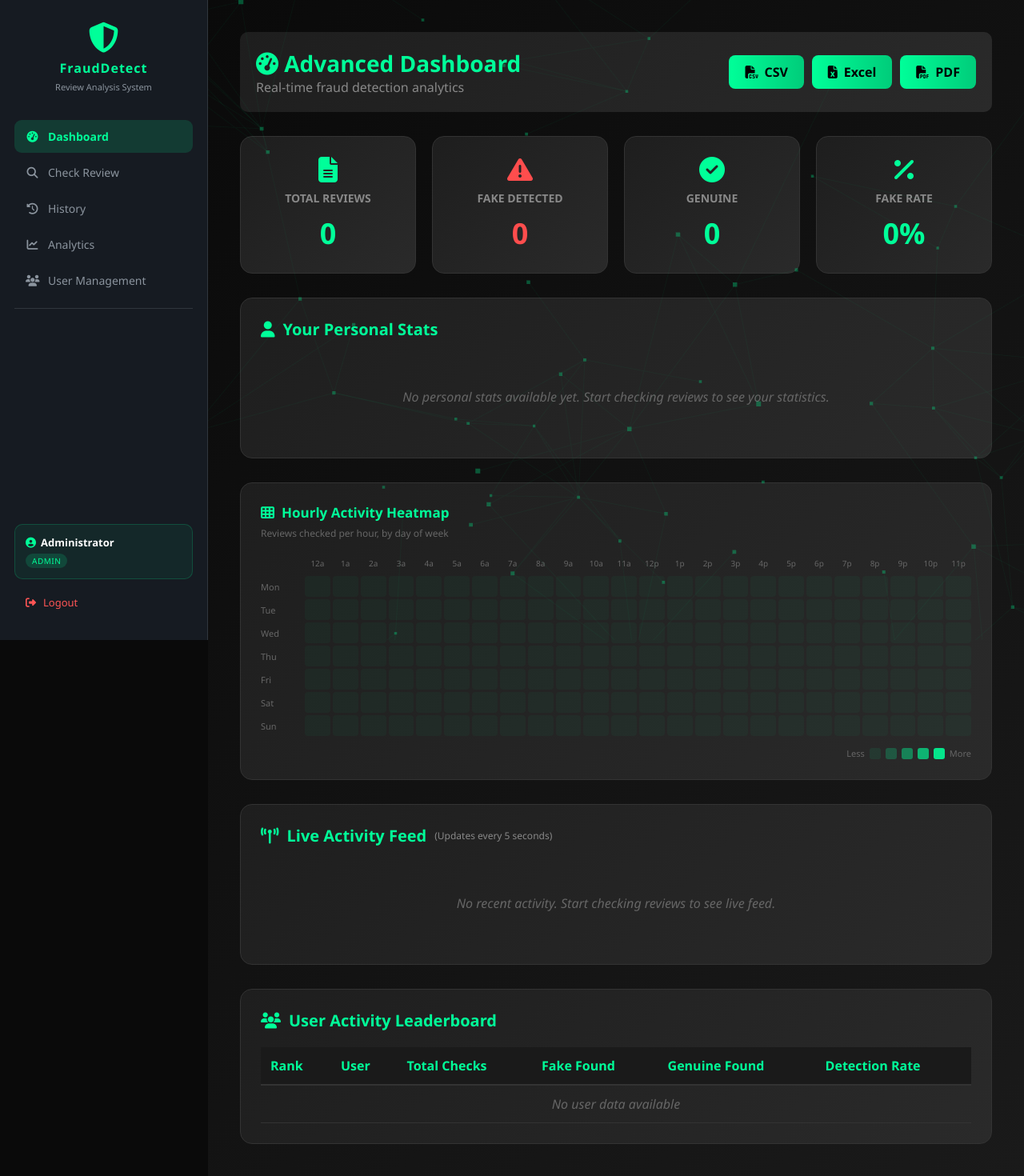
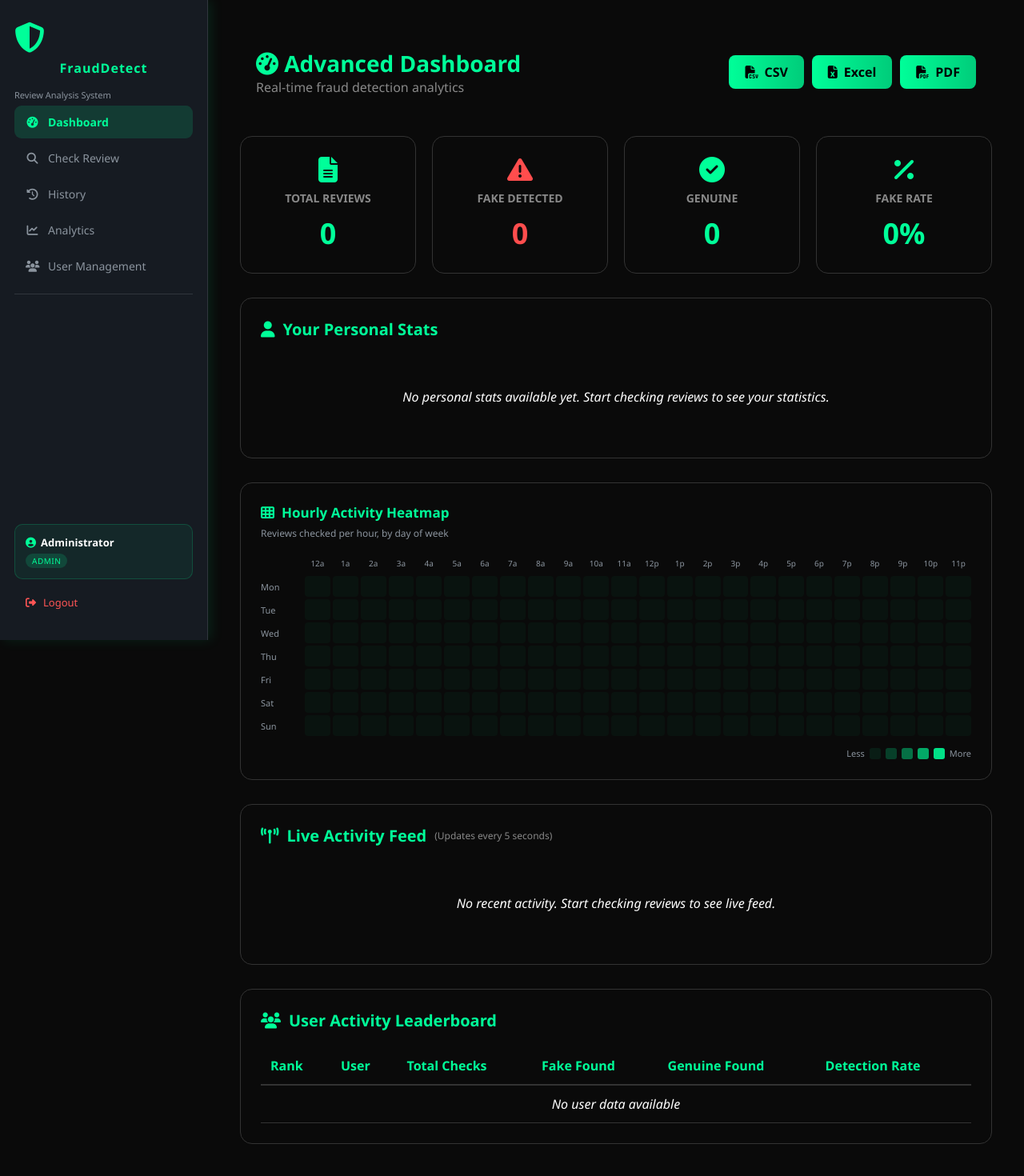
Before and after one commit to Piyushc24510/fraudetect, a Flask app: page /dashboard in a window 1280 px wide. Shown: the whole page at 80% size. Run offline with Flask 3, Linux system fonts and the light colour scheme; a user stored in the database is signed in; data that the repository does not hold is empty.

Commit message:
Update dashboard_advanced.html

```diff
--- a/templates/dashboard_advanced.html
+++ b/templates/dashboard_advanced.html
@@ -7,6 +7,41 @@
     <title>Dashboard</title>
     <link rel="stylesheet" href="https://cdnjs.cloudflare.com/ajax/libs/font-awesome/6.5.0/css/all.min.css"/>
     <style>
+        :root{
+            --bg:#0a0a0a;--card:#161b22;--border:#333333;
+            --accent:#00ff99;--accent2:#00cc7a;--text:#ffffff;
+            --muted:#888888;--fake:#ff5555;--genuine:#00ff99;
+            --sidebar-w:260px;
+        }
+        *{margin:0;padding:0;box-sizing:border-box;}
+        body{font-family:'Segoe UI',Tahoma,Geneva,Verdana,sans-serif;background:var(--bg);color:var(--text);min-height:100vh;overflow-x:hidden;}
+        .sidebar{position:fixed;left:0;top:0;width:var(--sidebar-w);height:100vh;background:var(--card);border-right:1px solid var(--border);padding:28px 18px;z-index:200;display:flex;flex-direction:column;gap:4px;overflow-y:auto;transition:transform 0.3s;}
+
+        .logo-area .icon{font-size:38px;color:var(--accent);}
+        .logo-area h3{font-size:16px;color:var(--accent);margin-top:8px;letter-spacing:1px;}
+        .logo-area small{font-size:11px;color:var(--muted);}
+        .nav-link{display:flex;align-items:center;gap:11px;padding:11px 14px;border-radius:9px;color:var(--muted);text-decoration:none;font-size:14px;transition:background 0.18s,color 0.18s;}
+        .nav-link i{width:17px;text-align:center;}
+        .nav-link:hover{background:rgba(0,255,153,0.09);color:var(--accent);}
+        .nav-link.active{background:rgba(0,255,153,0.14);color:var(--accent);font-weight:600;}
+        .divider{height:1px;background:var(--border);margin:10px 0;}
+        .bottom-area{margin-top:auto;}
+        .user-card{background:rgba(0,255,153,0.06);border:1px solid rgba(0,255,153,0.18);border-radius:10px;padding:13px;margin-bottom:10px;}
+        .user-card .uname{font-size:13px;font-weight:600;}
+        .user-card .uname i{color:var(--accent);margin-right:6px;}
+        .role-pill{display:inline-block;font-size:10px;padding:2px 8px;border-radius:20px;background:rgba(0,255,153,0.15);color:var(--accent);margin-top:5px;text-transform:uppercase;letter-spacing:0.5px;}
+        .logout-btn{display:flex;align-items:center;gap:9px;padding:10px 14px;border-radius:8px;color:#ff5555;text-decoration:none;font-size:13px;transition:background 0.18s;}
+        .logout-btn:hover{background:rgba(255,85,85,0.1);}
+        .main{position:relative;z-index:1;margin-left:var(--sidebar-w);padding:32px 28px;min-height:100vh;}
+        .page-head{margin-bottom:26px;}
+        .page-head h1{font-size:26px;font-weight:700;}
+        .page-head p{color:var(--muted);font-size:14px;margin-top:5px;}
+        .mob-menu{display:none;position:fixed;top:14px;left:14px;z-index:300;background:var(--accent);color:#000;border:none;border-radius:8px;width:40px;height:40px;align-items:center;justify-content:center;font-size:18px;cursor:pointer;}
+        .overlay{display:none;position:fixed;inset:0;background:rgba(0,0,0,0.5);z-index:190;}
+        .overlay.show{display:block;}
+        @media(max-width:860px){.sidebar{transform:translateX(-100%);}.sidebar.open{transform:translateX(0);}.main{margin-left:0;padding:20px 16px;padding-top:60px;}.mob-menu{display:flex!important;}}
+        @media(max-width:480px){.main{padding:14px;padding-top:60px;}}
+        /* ── dashboard specific ── */
         * {
             margin: 0;
             padding: 0;
@@ -45,7 +80,7 @@
             height: 100vh;
             background: var(--bg-sidebar);
             padding: 30px 20px;
-            box-shadow: 4px 0 15px var(--shadow-sidebar);
+            box-shadow: 4px 0 15px rgba(0,255,153,0.1);
             z-index: 1000;
             overflow-y: auto;
             transition: transform 0.3s ease;
@@ -110,14 +145,14 @@
             color: #ff4d4d;
             text-decoration: none;
             font-size: 16px;
-            border-top: 1px solid var(--border-sidebar);
+            border-top: 1px solid var(--border);
         }
 
         .main {
-            margin-left: 260px;
+            margin-left: var(--sidebar-w);
             padding: 40px;
             min-height: 100vh;
-            background: var(--bg-main);
+            background: var(--bg);
             transition: margin-left 0.3s ease, background 0.3s ease;
         }
 
@@ -564,33 +599,7 @@
 
 
         /* ════════════════ THEME VARIABLES ════════════════ */
-        :root {
-            --bg-body:        #0a0a0a;
-            --bg-main:        linear-gradient(135deg,#0a0a0a 0%,#1a1a1a 100%);
-            --bg-sidebar:     linear-gradient(135deg,#1a1a1a 0%,#2d2d2d 100%);
-            --bg-panel:       linear-gradient(135deg,#1e1e1e 0%,#2a2a2a 100%);
-            --bg-card:        linear-gradient(135deg,#1e1e1e 0%,#2a2a2a 100%);
-            --bg-header:      linear-gradient(135deg,#1e1e1e 0%,#2a2a2a 100%);
-            --bg-row:         #1a1a1a;
-            --bg-mini:        #1a1a1a;
-            --bg-wc:          #1a1a1a;
-            --bg-activity:    #1a1a1a;
-            --text-primary:   #ffffff;
-            --text-secondary: #888888;
-            --text-muted:     #666666;
-            --border-color:   #333333;
-            --border-sidebar: #404040;
-            --accent:         #00ff99;
-            --accent-hover:   #00cc7a;
-            --shadow-sidebar: rgba(0,255,153,0.1);
-            --chart-grid:     #333333;
-            --chart-tick:     #888888;
-            --chart-legend:   #ffffff;
-            --th-bg:          #1a1a1a;
-            --skeleton-a:     #2a2a2a;
-            --skeleton-b:     #3a3a3a;
-            --scrollbar-track:#1a1a1a;
-        }
+
         body,
         .sidebar,.main,.header,.stat-card,.panel,
         .mini-stat,.activity-item,.user-table th,
@@ -630,10 +639,10 @@
         }
         /* ══════ NEW SIDEBAR ══════ */
         .mob-menu{display:none;position:fixed;top:14px;left:14px;z-index:1200;background:#00ff99;color:#000;border:none;border-radius:8px;width:40px;height:40px;align-items:center;justify-content:center;font-size:18px;cursor:pointer;}
-        .overlay-new{display:none;position:fixed;inset:0;background:rgba(0,0,0,0.5);z-index:1100;}
-        .overlay-new.show{display:block;}
-        .sidebar-new{position:fixed;left:0;top:0;width:260px;height:100vh;background:#161b22;border-right:1px solid #30363d;padding:28px 18px;z-index:1150;display:flex;flex-direction:column;gap:4px;overflow-y:auto;}
-        .logo-area{text-align:center;margin-bottom:28px;}
+        .overlay{display:none;position:fixed;inset:0;background:rgba(0,0,0,0.5);z-index:1100;}
+        .overlay.show{display:block;}
+        .sidebar{position:fixed;left:0;top:0;width:260px;height:100vh;background:#161b22;border-right:1px solid #30363d;padding:28px 18px;z-index:1150;display:flex;flex-direction:column;gap:4px;overflow-y:auto;}
+
         .logo-area .icon{font-size:38px;color:#00ff99;}
         .logo-area h3{font-size:16px;color:#00ff99;margin-top:8px;letter-spacing:1px;}
         .logo-area small{font-size:11px;color:#8b949e;}
@@ -761,10 +770,10 @@
     </style>
 </head>
 <body>
-    <button class="mob-menu" id="menuBtn" onclick="toggleSidebarNew()"><i class="fa fa-bars"></i></button>
-    <div class="overlay-new" id="overlayNew" onclick="toggleSidebarNew()"></div>
+    <button class="mob-menu" id="menuBtn" onclick="toggleSidebar()"><i class="fa fa-bars"></i></button>
+    <div class="overlay" id="overlayNew" onclick="toggleSidebar()"></div>
 
-    <aside class="sidebar-new" id="sidebar">
+    <aside class="sidebar" id="sidebar">
         <div class="logo-area">
             <i class="fa fa-shield-alt icon"></i>
             <h3>FraudDetect</h3>
@@ -1249,7 +1258,7 @@
     </script>
 
     <script>
-function toggleSidebarNew(){
+function toggleSidebar(){
     document.getElementById('sidebar').classList.toggle('open');
     document.getElementById('overlayNew').classList.toggle('show');
 }
```
Also changed, not shown: other parts of templates/dashboard_advanced.html (+15 -15 lines).
